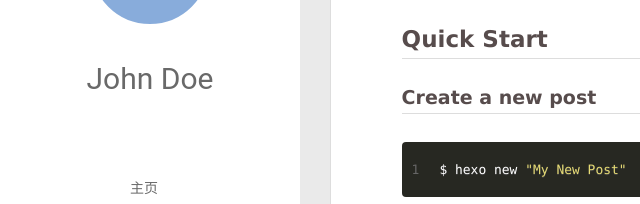
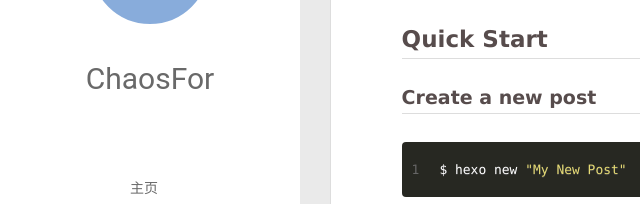
Before and after one commit to chaosFor/chaos.github.io, a plain HTML site: page index.html in a window 1280 px wide. Shown: the part 211-415 px from the top of the page, 0-640 px from the left. Drawn offline with Linux system fonts and the light colour scheme; no server answers.

Commit message:
Site updated: 2018-12-04 09:17:58

```diff
--- a/index.html
+++ b/index.html
@@ -46,7 +46,7 @@
 			<img src="" class="js-avatar">
 		</a>
 		<hgroup>
-		  <h1 class="header-author"><a href="/">John Doe</a></h1>
+		  <h1 class="header-author"><a href="/">ChaosFor</a></h1>
 		</hgroup>
 
 
```
